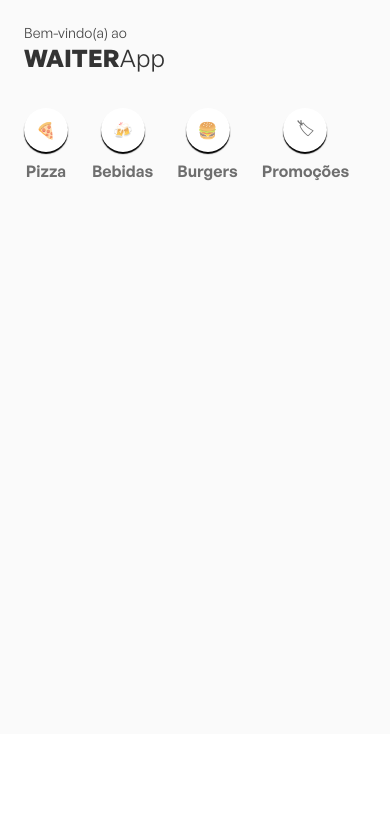
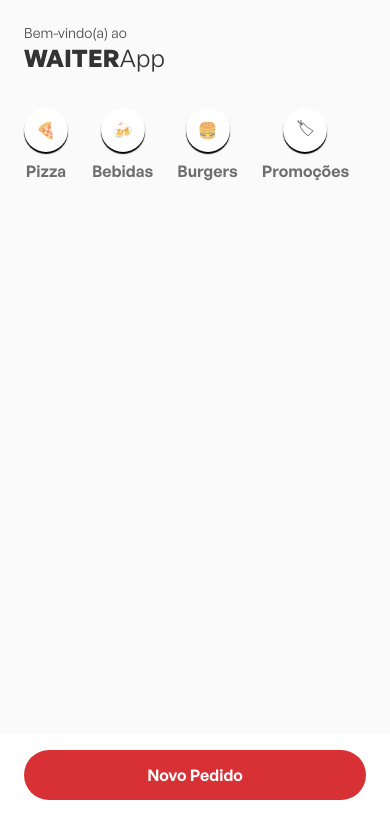
Before and after one commit to BernardoMoschen/WaiterApp-Expo, a React Native app: screen / in a window 390 px wide. Shown: the top 838 px of the page. Built offline with nearby package versions, Linux system fonts and the light colour scheme.

Commit message:
wip: button

```diff
--- a/src/Main/Main.tsx
+++ b/src/Main/Main.tsx
@@ -1,13 +1,12 @@
 import React from "react";
-import { Text } from "../components/Text";
+import { Text, Button, Categories, Header } from "../components";
 import {
     CategoriesContainer,
     Container,
     Footer,
+    FooterContainer,
     MenuContainer,
 } from "./styles";
-import { Header } from "../components/Header/Header";
-import { Categories } from "../components/Categories/Categories";
 
 export const Main = () => {
     return (
@@ -19,7 +18,13 @@ export const Main = () => {
                 </CategoriesContainer>
                 <MenuContainer />
             </Container>
-            <Footer />
+            <Footer>
+                <FooterContainer>
+                    <Button onPress={() => alert("NovoPedido")}>
+                        Novo Pedido
+                    </Button>
+                </FooterContainer>
+            </Footer>
         </>
     );
 };
--- a/src/Main/styles.ts
+++ b/src/Main/styles.ts
@@ -20,5 +20,6 @@ export const MenuContainer = styled.View`
 export const Footer = styled.View`
     min-height: 110px;
     background-color: #fff;
+    padding: 16px 24px;
 `;
 export const FooterContainer = styled.SafeAreaView``;
--- /dev/null
+++ b/src/components/Button/Button.tsx
@@ -0,0 +1,19 @@
+import React, { FC } from "react";
+import { Container } from "./styles";
+import { Text } from "../Text/Text";
+
+type Props = {
+    children: string;
+    onPress: () => void;
+    disabled?: boolean;
+};
+
+export const Button: FC<Props> = ({ children, onPress, disabled }) => {
+    return (
+        <Container onPress={onPress} disabled={disabled}>
+            <Text weight="600" color="#fff">
+                {children}
+            </Text>
+        </Container>
+    );
+};
--- /dev/null
+++ b/src/components/Button/styles.ts
@@ -0,0 +1,9 @@
+import styled from "styled-components/native";
+
+export const Container = styled.Pressable`
+    background: ${({ disabled }) => (disabled ? "#999" : " #d73035")};
+    border-radius: 48px;
+    padding: 14px 24px;
+    align-items: center;
+    justify-content: center;
+`;
--- a/src/components/Categories/Categories.tsx
+++ b/src/components/Categories/Categories.tsx
@@ -1,7 +1,7 @@
 import React, { useState } from "react";
 import { Category, Icon } from "./styles";
 import { categories } from "../../mocks/categories";
-import { Text } from "../Text";
+import { Text } from "../Text/Text";
 import { FlatList } from "react-native";
 
 export const Categories = () => {
--- a/src/components/Header/Header.tsx
+++ b/src/components/Header/Header.tsx
@@ -1,5 +1,5 @@
 import React from "react";
-import { Text } from "../Text";
+import { Text } from "../Text/Text";
 import { Container } from "./styles";
 
 export const Header = () => {
--- a/src/components/Text.ts
+++ /dev/null
@@ -1,15 +0,0 @@
-import styled from 'styled-components/native';
-
-interface TextProps {
-  weight?: '400' | '600' | '700';
-  color?: string;
-  size?: number;
-  opacity?: number;
-}
-
-export const Text = styled.Text<TextProps>`
-  font-family: ${({ weight }) => weight ? `GeneralSans-${weight}` : 'GeneralSans-400'};
-  color: ${({ color }) => color || '#333'};
-  font-size: ${({ size }) => size ? `${size}px` : '16px'};
-  opacity: ${({ opacity }) => opacity || 1};
-`;
--- /dev/null
+++ b/src/components/Text/Text.ts
@@ -0,0 +1,16 @@
+import styled from "styled-components/native";
+
+interface TextProps {
+    weight?: "400" | "600" | "700";
+    color?: string;
+    $size?: number;
+    $opacity?: number;
+}
+
+export const Text = styled.Text<TextProps>`
+    font-family: ${({ weight }) =>
+        weight ? `GeneralSans-${weight}` : "GeneralSans-400"};
+    color: ${({ color }) => color || "#333"};
+    font-size: ${({ size }) => (size ? `${size}px` : "16px")};
+    opacity: ${({ opacity }) => opacity || 1};
+`;
--- /dev/null
+++ b/src/components/index.ts
@@ -0,0 +1,5 @@
+export * from "./Button/Button";
+export * from "./Categories/Categories";
+export * from "./Header/Header";
+export * from "./Menu/Menu";
+export * from "./Text/Text";
```
Also changed, not shown: tsconfig.json (+25 -25 lines).
